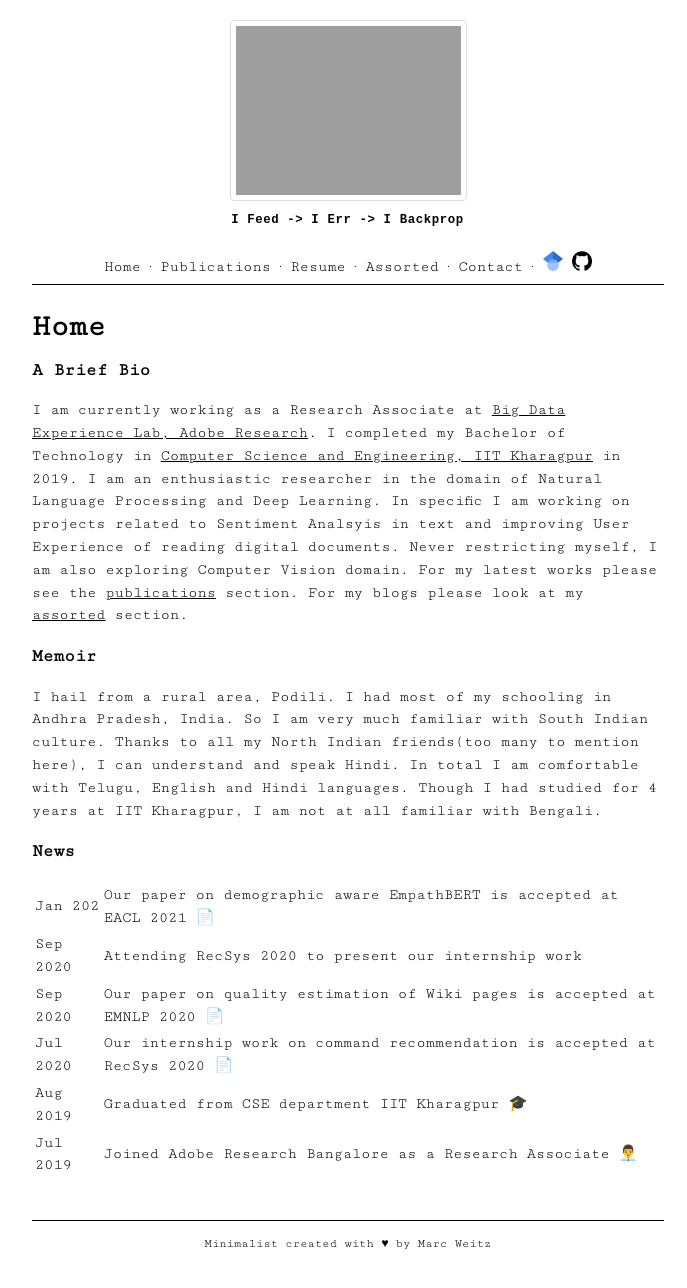
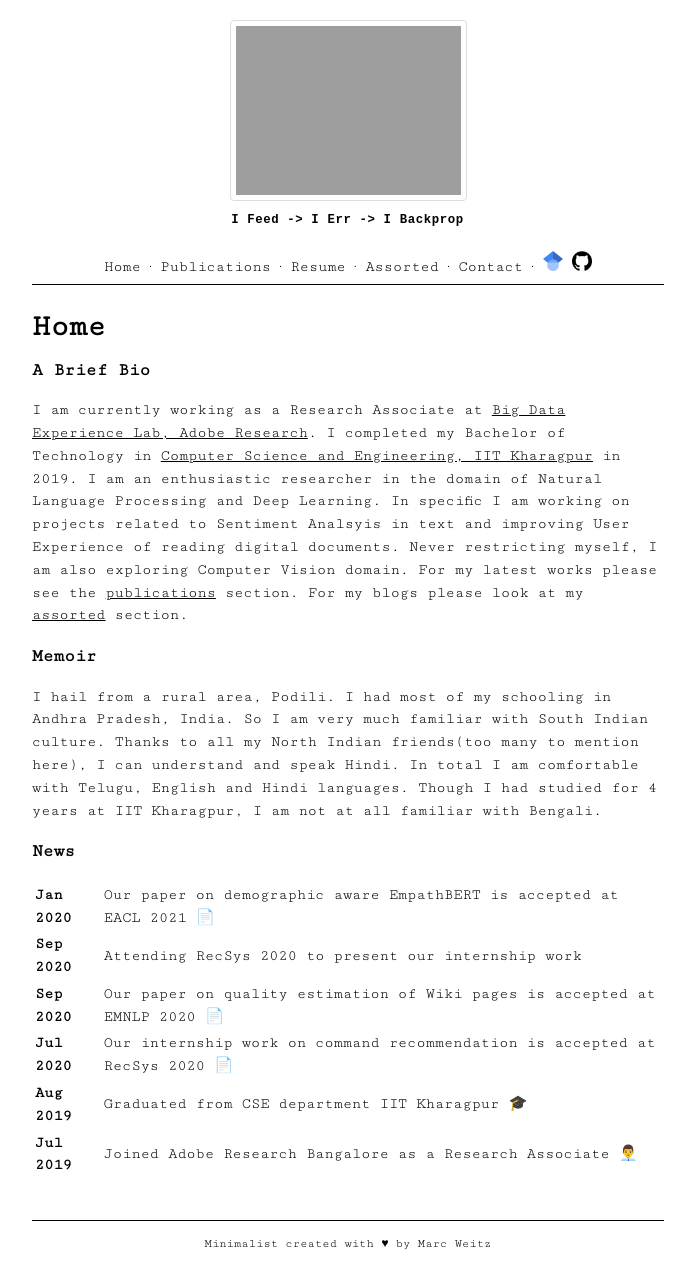
Before and after one commit to bhanu77prakash/bhanu77prakash.github.io, a Jekyll site: the page built from index.md, in a window 1280 px wide. Shown: the whole page, without its empty margins (292-979 px from the left). Built offline with Jekyll 4.4.1, drawn with Linux system fonts in a browser that asks for light colours.

Commit message:
updated news

```diff
--- a/index.md
+++ b/index.md
@@ -10,9 +10,9 @@ I hail from a rural area, Podili. I had most of my schooling in Andhra Pradesh,
 
 ### News
 
-|Jan 202|  Our paper on demographic aware EmpathBERT is accepted at EACL 2021 📄|
-|Sep 2020|  Attending RecSys 2020 to present our internship work|
-|Sep 2020|  Our paper on quality estimation of Wiki pages is accepted at EMNLP 2020 📄|
-|Jul 2020|  Our internship work on command recommendation is accepted at RecSys 2020 📄|
-|Aug 2019|  Graduated from CSE department IIT Kharagpur 🎓|
-|Jul 2019|  Joined Adobe Research Bangalore as a Research Associate 👨‍💼|
+|**Jan 2020**    |  Our paper on demographic aware EmpathBERT is accepted at EACL 2021 📄|
+|**Sep 2020**    |  Attending RecSys 2020 to present our internship work|
+|**Sep 2020**    |  Our paper on quality estimation of Wiki pages is accepted at EMNLP 2020 📄|
+|**Jul 2020**    |  Our internship work on command recommendation is accepted at RecSys 2020 📄|
+|**Aug 2019**    |  Graduated from CSE department IIT Kharagpur 🎓|
+|**Jul 2019**    |  Joined Adobe Research Bangalore as a Research Associate 👨‍💼|
```
